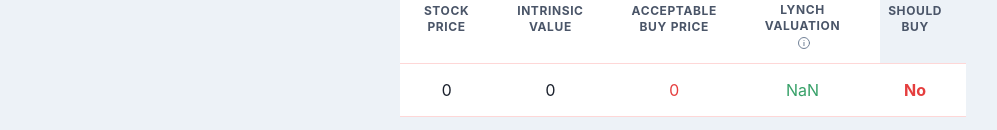
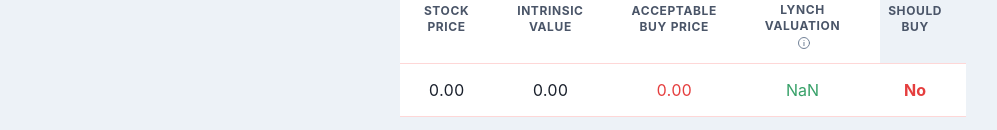
Before and after one commit to KelvinSweere/QuickIntrinsicValue, a Next.js app: page / in a window 1280 px wide. Shown: the part 898-1028 px from the top of the page, without its empty margins (0-997 px from the left). Built offline with nearby package versions, Linux system fonts and the light colour scheme.

Commit message:
Added feature that readonly inputs will always be rounded to two digits behind the comma.

```diff
--- a/src/components/calculator/output/calculator-output-regular.tsx
+++ b/src/components/calculator/output/calculator-output-regular.tsx
@@ -1,6 +1,6 @@
 import { ICalculatedModel } from '@/types/calculated-model';
 import { IModelParameters } from '@/types/model-parameters';
-import { shouldBuy } from '@/utils/calculator-service';
+import { floatToString, shouldBuy } from '@/utils/calculator-service';
 import { InfoOutlineIcon } from '@chakra-ui/icons';
 import {
   Box,
@@ -55,10 +55,10 @@ const CalculatorOutputRegular = ({
         <Tbody>
           <Tr>
             <Td textAlign="center" bg="white">
-              {modelParameters.pricePerShare}
+              {floatToString(modelParameters.pricePerShare)}
             </Td>
             <Td textAlign="center" bg="white">
-              {intrinsicValue.intrinsicValue}
+              {floatToString(intrinsicValue.intrinsicValue)}
             </Td>
             <Td
               textAlign="center"
@@ -67,14 +67,14 @@ const CalculatorOutputRegular = ({
                 intrinsicValue.belowIntrinsicValue ? 'green.500' : 'red.500'
               }
             >
-              {intrinsicValue.acceptableBuyPrice}
+              {floatToString(intrinsicValue.acceptableBuyPrice)}
             </Td>
             <Td
               textAlign="center"
               bg="white"
               textColor={getPlValutationColor()}
             >
-              {intrinsicValue.plValutation}
+              {floatToString(intrinsicValue.plValutation)}
             </Td>
             <Td
               textAlign="center"
--- a/src/components/calculator/readonly-input.tsx
+++ b/src/components/calculator/readonly-input.tsx
@@ -1,3 +1,4 @@
+import { floatToString } from '@/utils/calculator-service';
 import { InfoOutlineIcon } from '@chakra-ui/icons';
 import { Box, Flex, Input, Text, Tooltip } from '@chakra-ui/react';
 
@@ -31,7 +32,14 @@ const ReadonlyInput = ({
             {symbol}
           </Text>
         )}
-        <Input isReadOnly value={value.toString()} />
+        <Input
+          isReadOnly
+          value={
+            (value as number)
+              ? floatToString(value as number)
+              : value.toString()
+          }
+        />
       </Flex>
     </Box>
   );
--- a/src/utils/calculator-service.tsx
+++ b/src/utils/calculator-service.tsx
@@ -9,35 +9,25 @@ function calculateGrahamValuation(
   currentYieldOfBond: number,
   marginOfSafety: number
 ) {
-  const calculateValue = (
-    earningsPerShare *
+  const calculateValue = (earningsPerShare *
     (7 + 1 * growthRate) *
-    (4.4 / currentYieldOfBond)
-  ).toFixed(2);
+    (4.4 / currentYieldOfBond)) as number;
 
-  const value = parseFloat(calculateValue) > 0 ? calculateValue : '0.00';
+  const value = calculateValue > 0 ? calculateValue : 0.0;
 
-  const differencePercentage = (
-    ((parseFloat(value) - pricePerShare) / pricePerShare) *
-    100
-  ).toFixed(2);
-  const calculatedAcceptableBuyPrice = (
-    parseFloat(value) *
-    ((100 - marginOfSafety) / 100)
-  ).toFixed(2);
+  const differencePercentage = ((value - pricePerShare) / pricePerShare) * 100;
+  const calculatedAcceptableBuyPrice = value * ((100 - marginOfSafety) / 100);
 
   const acceptableBuyPrice =
-    parseFloat(calculatedAcceptableBuyPrice) > 0
-      ? calculatedAcceptableBuyPrice
-      : '0.00';
+    calculatedAcceptableBuyPrice > 0 ? calculatedAcceptableBuyPrice : 0.0;
 
   const belowIntrinsicValue =
-    pricePerShare <= parseFloat(acceptableBuyPrice) && pricePerShare !== 0;
+    pricePerShare <= acceptableBuyPrice && pricePerShare !== 0;
 
   return {
-    intrinsicValue: parseFloat(value).toFixed(2),
-    differencePercentage: parseFloat(differencePercentage),
-    acceptableBuyPrice: parseFloat(acceptableBuyPrice),
+    intrinsicValue: value,
+    differencePercentage: differencePercentage,
+    acceptableBuyPrice: acceptableBuyPrice,
     belowIntrinsicValue: belowIntrinsicValue,
   };
 }
@@ -47,11 +37,8 @@ function calculatePeterLynchValutation(
   dividendYield: number,
   peRatio: number
 ) {
-  const plValutation = ((earningsPerShare + dividendYield) / peRatio).toFixed(
-    2
-  );
-
-  const belowIntrinsicValue = parseFloat(plValutation) >= 1.5;
+  const plValutation = (earningsPerShare + dividendYield) / peRatio;
+  const belowIntrinsicValue = plValutation >= 1.5;
 
   return {
     plValutation,
@@ -83,15 +70,11 @@ export function calculateIntrinsicValue(
   );
 
   return {
-    intrinsicValue: parseFloat(grahamValuation.intrinsicValue),
-    differencePercentage: parseFloat(
-      grahamValuation.differencePercentage.toFixed(2)
-    ),
-    acceptableBuyPrice: parseFloat(
-      grahamValuation.acceptableBuyPrice.toFixed(2)
-    ),
+    intrinsicValue: grahamValuation.intrinsicValue,
+    differencePercentage: grahamValuation.differencePercentage,
+    acceptableBuyPrice: grahamValuation.acceptableBuyPrice,
     belowIntrinsicValue: grahamValuation.belowIntrinsicValue,
-    plValutation: parseFloat(peterLynchValutation.plValutation),
+    plValutation: peterLynchValutation.plValutation,
     isInvalid: !(
       grahamValuation.belowIntrinsicValue ||
       peterLynchValutation.belowIntrinsicValue
@@ -102,3 +85,17 @@ export function calculateIntrinsicValue(
 export function shouldBuy(belowIntrinsicValue: boolean, plValutation: number) {
   return belowIntrinsicValue && plValutation >= 1;
 }
+
+export function floatToString(value: number): string {
+  const returnVal = value.toLocaleString('en-US', {
+    minimumFractionDigits: 2,
+    maximumFractionDigits: 2,
+  });
+
+  console.log(returnVal);
+
+  return value.toLocaleString('en-US', {
+    minimumFractionDigits: 2,
+    maximumFractionDigits: 2,
+  });
+}
```
